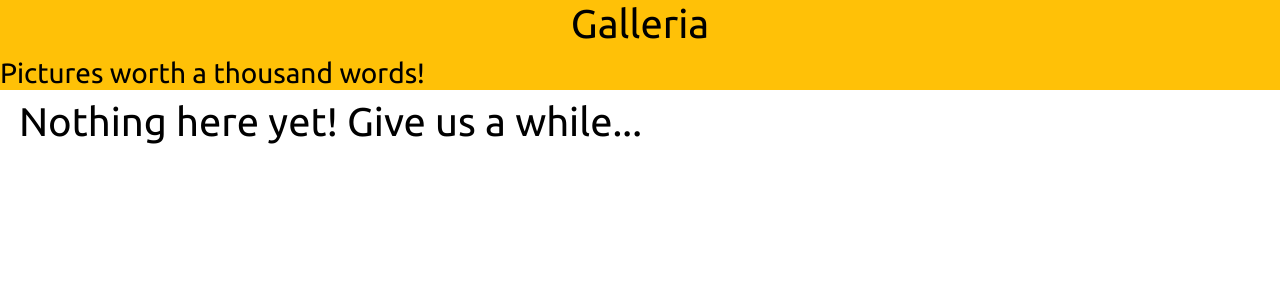
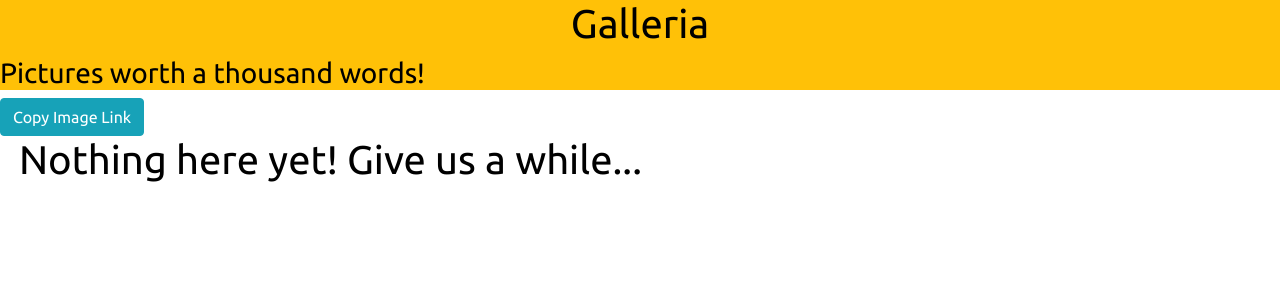
Before and after one commit to saudahabib/galleria, a Django app: page / in a window 1280 px wide. Shown: the part 94-394 px from the top of the page. Run offline with Django 3.2, Linux system fonts and the light colour scheme; data that the repository does not hold is empty; some libraries are stand-ins or nearby versions.

Commit message:
implement copy functionality

```diff
--- a/album/templates/all-images/welcome.html
+++ b/album/templates/all-images/welcome.html
@@ -8,6 +8,20 @@
   <h3>Pictures worth a thousand words!</h3>
 </div>
 
+<!-- script tags come in here -->
+<script>
+function copylink(value) {
+  function handler(event){
+      event.clipboardData.setData('text/plain', value);
+      event.preventDefault();
+      document.removeEventListener('copy', handler, true);
+  }
+  document.addEventListener('copy', handler, true);
+  document.execCommand('copy');
+}
+</script>
+<!-- and ends here -->
+  <button type="button" name="button" class="btn btn-info" value="https://saudaapp.herokuapp.com{{image.image.url}}" onclick="copylink(this.value)">Copy Image Link</button>
 
   <div class="container-fluid">
     <!-- loop through images in database -->
@@ -23,7 +37,7 @@
             <div class="">
               <h3 class="text-center">{{image.image_name}}</h3>
               <img width="100%"src="{{image.image.url}}" alt="check"><br>
-              <div class="details container">
+              <br><div class="details container">
                 <button type="button" class="btn btn-outline-info" name="button">{{image.category}}</button>
                 <hr>
                 <h4>Image Description</h4>
@@ -33,8 +47,8 @@
                 <p>Snapped in {{image.location}}</p>
                 <hr>
                 <input type="text" name="" value="" placeholder="{{image.image}}" class="text-muted">
-                <button type="button" class="btn btn-info" name="button">Copy link</button>
-              </div>
+                <button type="button" name="button" class="btn btn-info" value="{{image.image.url}}" onclick="copylink(this.value)">Copy Image Link</button>
+              </div><br><br>
             </div>
           </div>
         </div>
```
